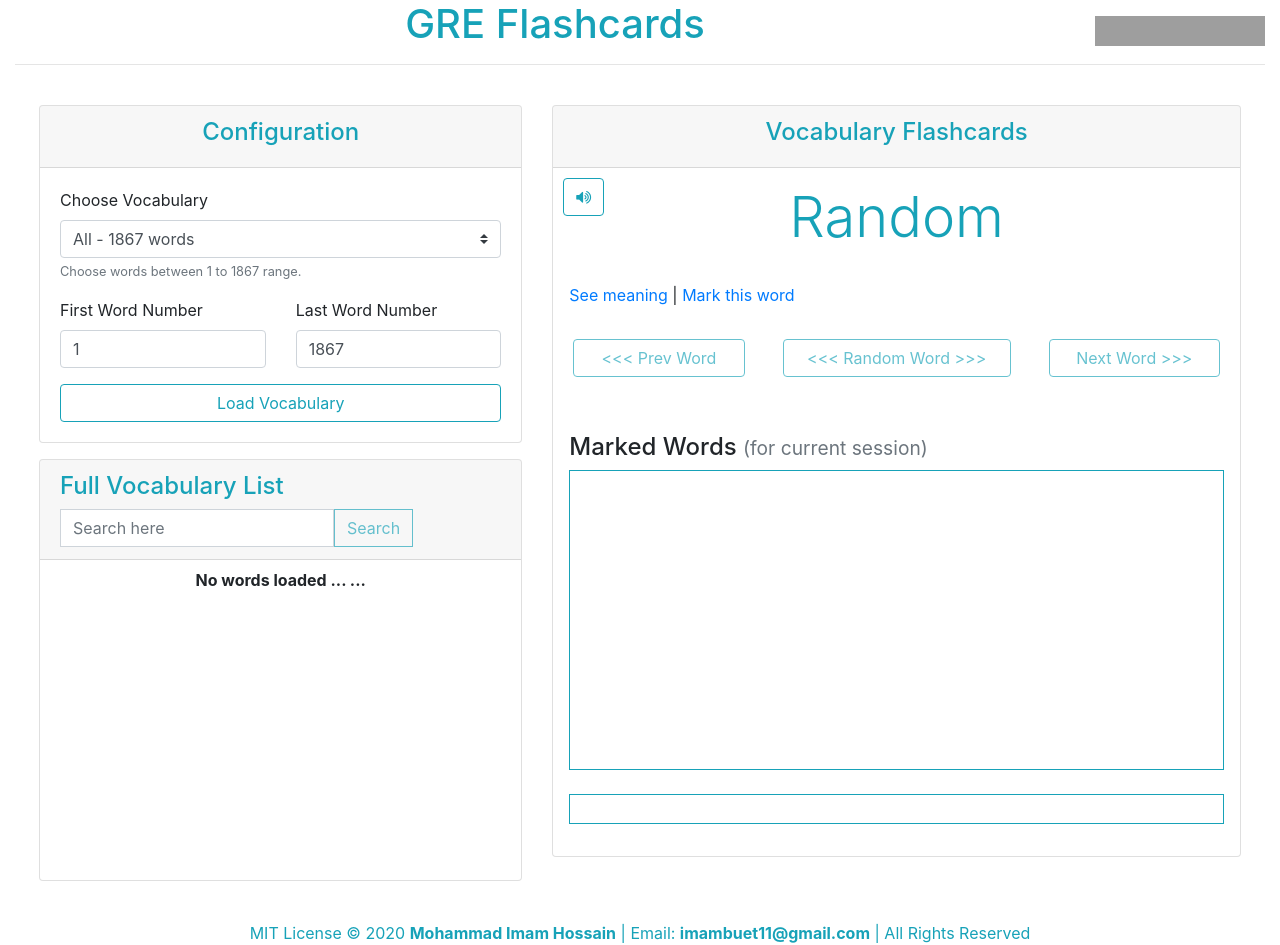
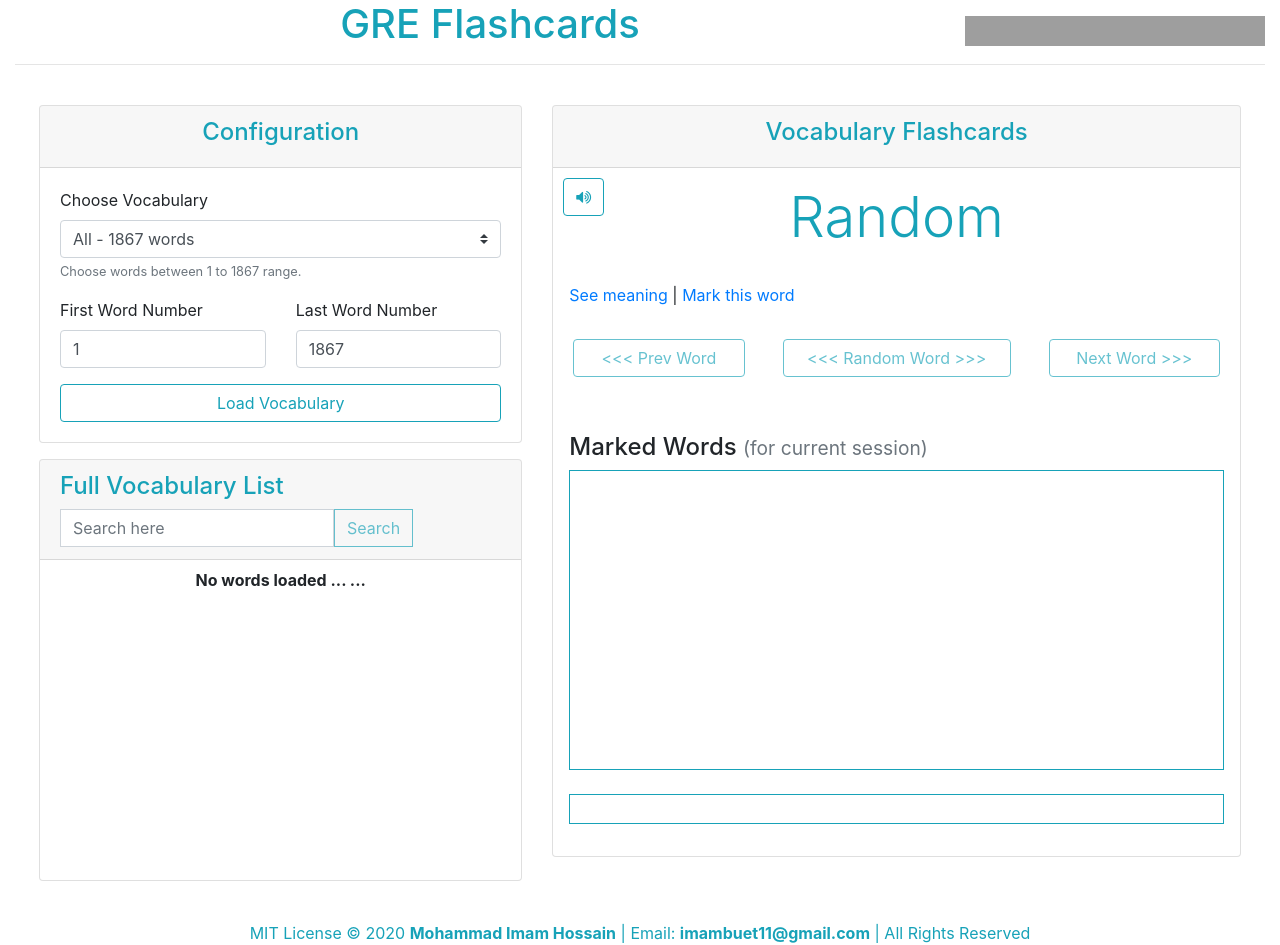
Before and after one commit to devimam/gre, a plain HTML site: page index.html in a window 1280 px wide. Drawn offline with nearby package versions, Linux system fonts and the light colour scheme; grey boxes are pictures that could not be loaded.

Commit message:
github start width update

```diff
--- a/index.html
+++ b/index.html
@@ -34,7 +34,7 @@
 				GRE Flashcards
 
                 <!-- adding the github start feature-->
-                <iframe src="https://ghbtns.com/github-btn.html?user=devimam&repo=gre&type=star&count=true&size=large" frameborder="0" scrolling="0" width="170" height="30" title="Star this project" class="float-right mt-3"></iframe>
+                <iframe src="https://ghbtns.com/github-btn.html?user=devimam&repo=gre&type=star&count=true&size=large" frameborder="0" scrolling="0" height="30" title="Star this project" class="float-right mt-3"></iframe>
             </h1>
 			<hr>
 
```
